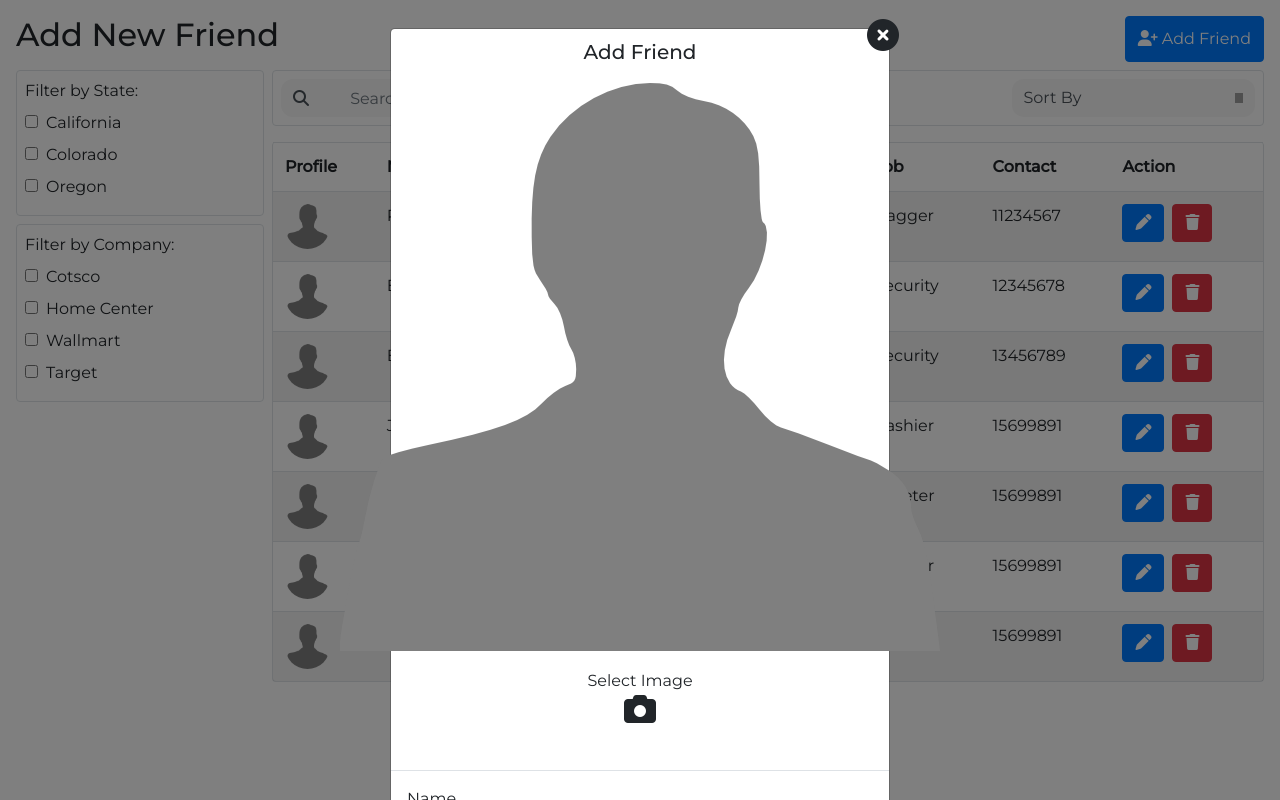
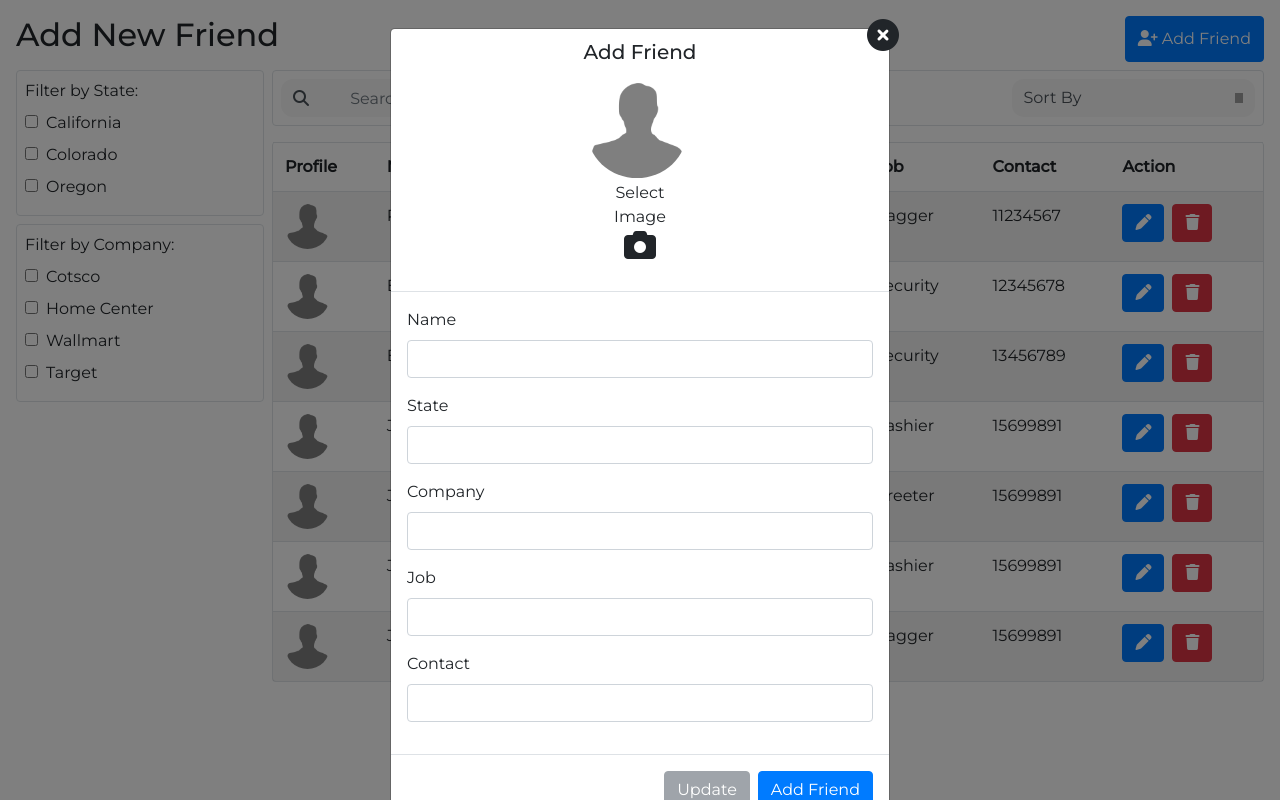
Before and after one commit to RoyetteMillares/FriendList, a plain HTML site: page index.html in a window 1280 px wide. Both pictures are taken after a click on the button "Add Friend". Drawn offline with nearby package versions, Linux system fonts and the light colour scheme; grey boxes are pictures that could not be loaded.

Commit message:
fix: image

```diff
--- a/style.css
+++ b/style.css
@@ -23,7 +23,11 @@ i.fa-solid.fa-circle-xmark {
   text-align: center;
   padding: 3%;
 }
-
+img.avatar-img {
+  width: 100px;
+  height: auto;
+  border-radius: 50%;
+}
 .upload-wp input {
   display: none;
 }
```
